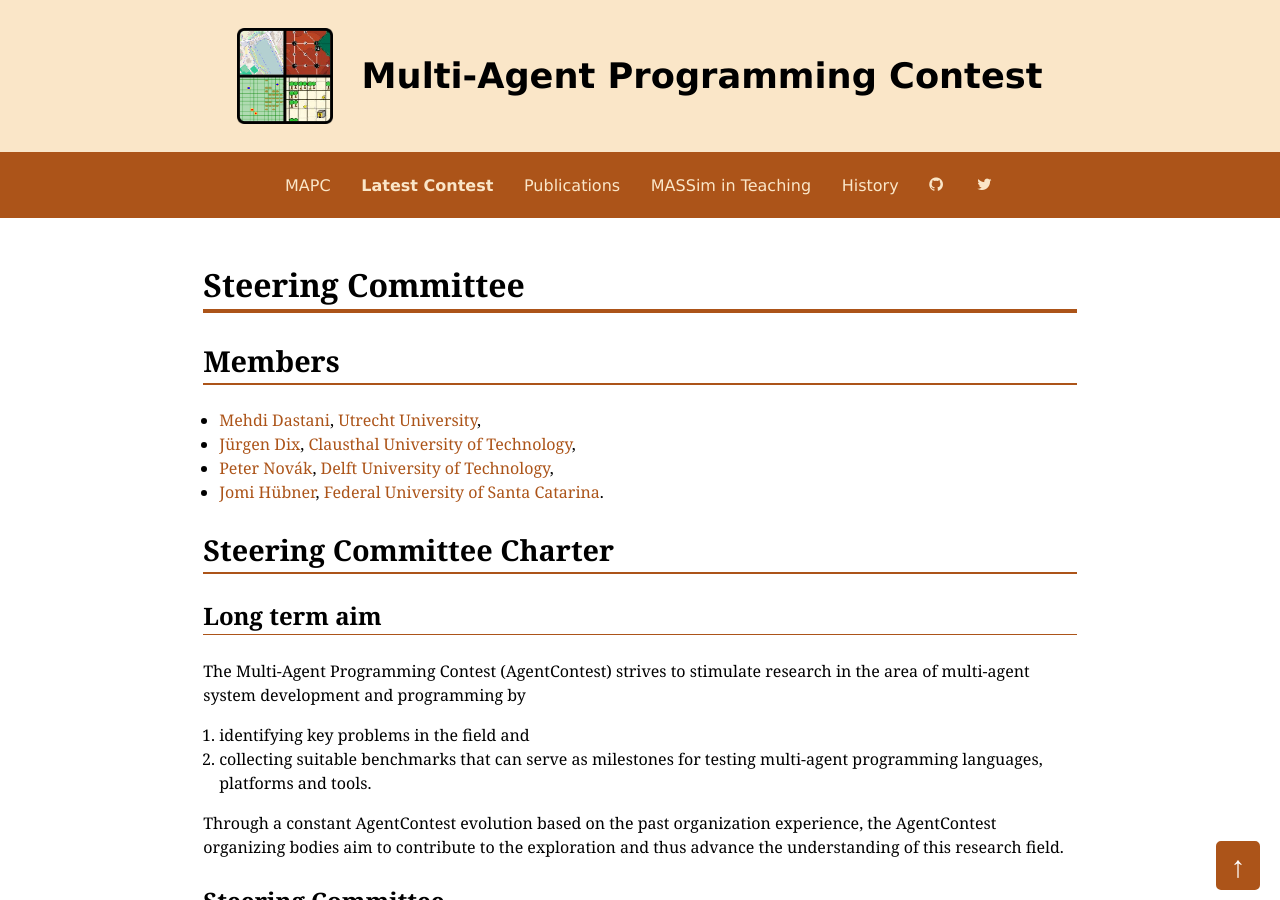
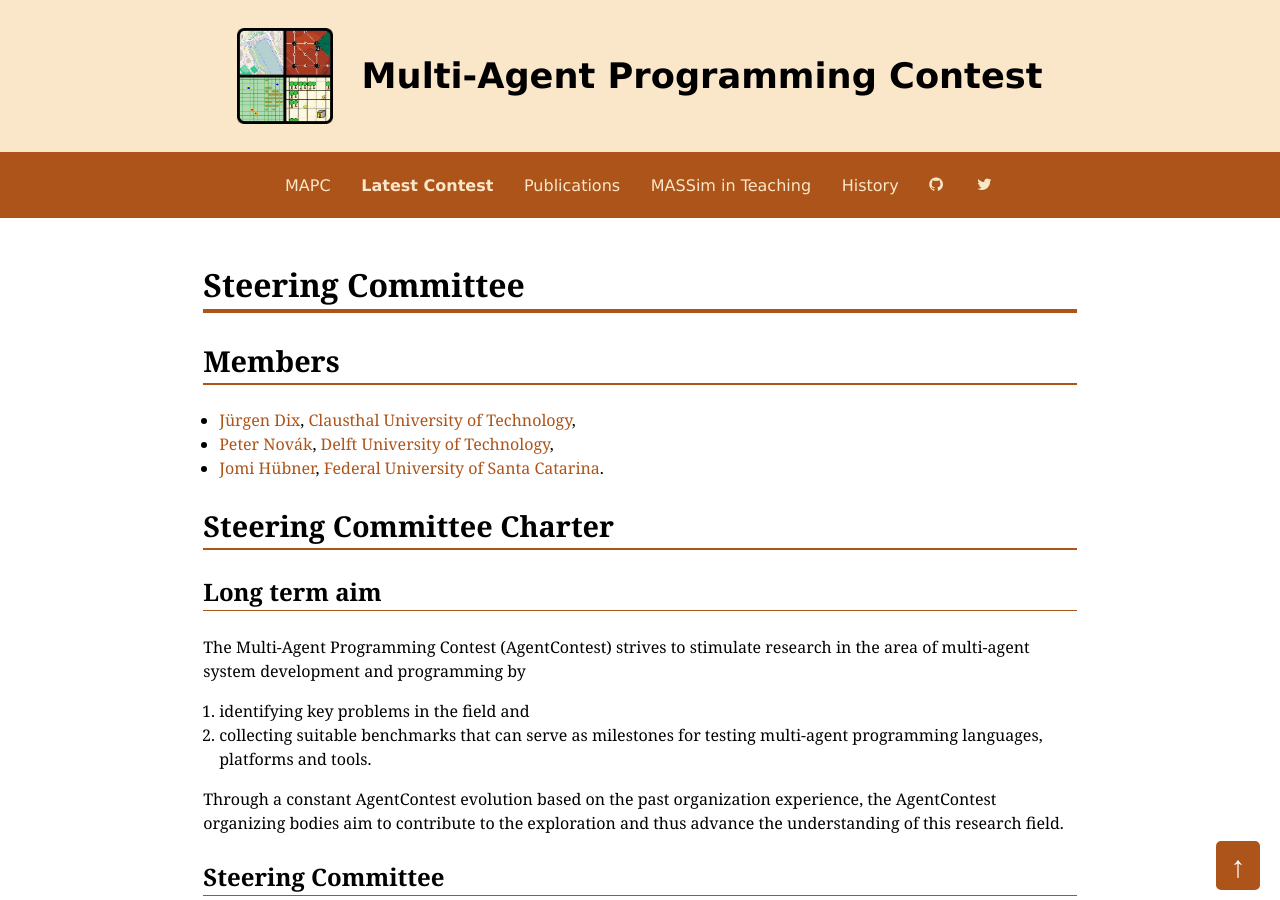
Before and after one commit to agentcontest/agentcontest.github.io, a Jekyll site: the page built from steering-committee.md, in a window 1280 px wide and 900 px high. Built offline with Jekyll 4.4.1, drawn with Linux system fonts in a browser that asks for light colours.

Commit message:
update steering committee

```diff
--- a/steering-committee.md
+++ b/steering-committee.md
@@ -7,8 +7,6 @@ permalink: /steering-committee/
 Members
 -------
 
-* [Mehdi Dastani](http://www.cs.uu.nl/~mehdi/),
-  [Utrecht University](http://www.uu.nl/),
 * [Jürgen Dix](http://www.in.tu-clausthal.de/divisions/cig/cigroot/members/leader/cigmember-dix/),
   [Clausthal University of Technology](http://tu-clausthal.de/),
 * [Peter Novák](http://peter.aronde.net/),
```
